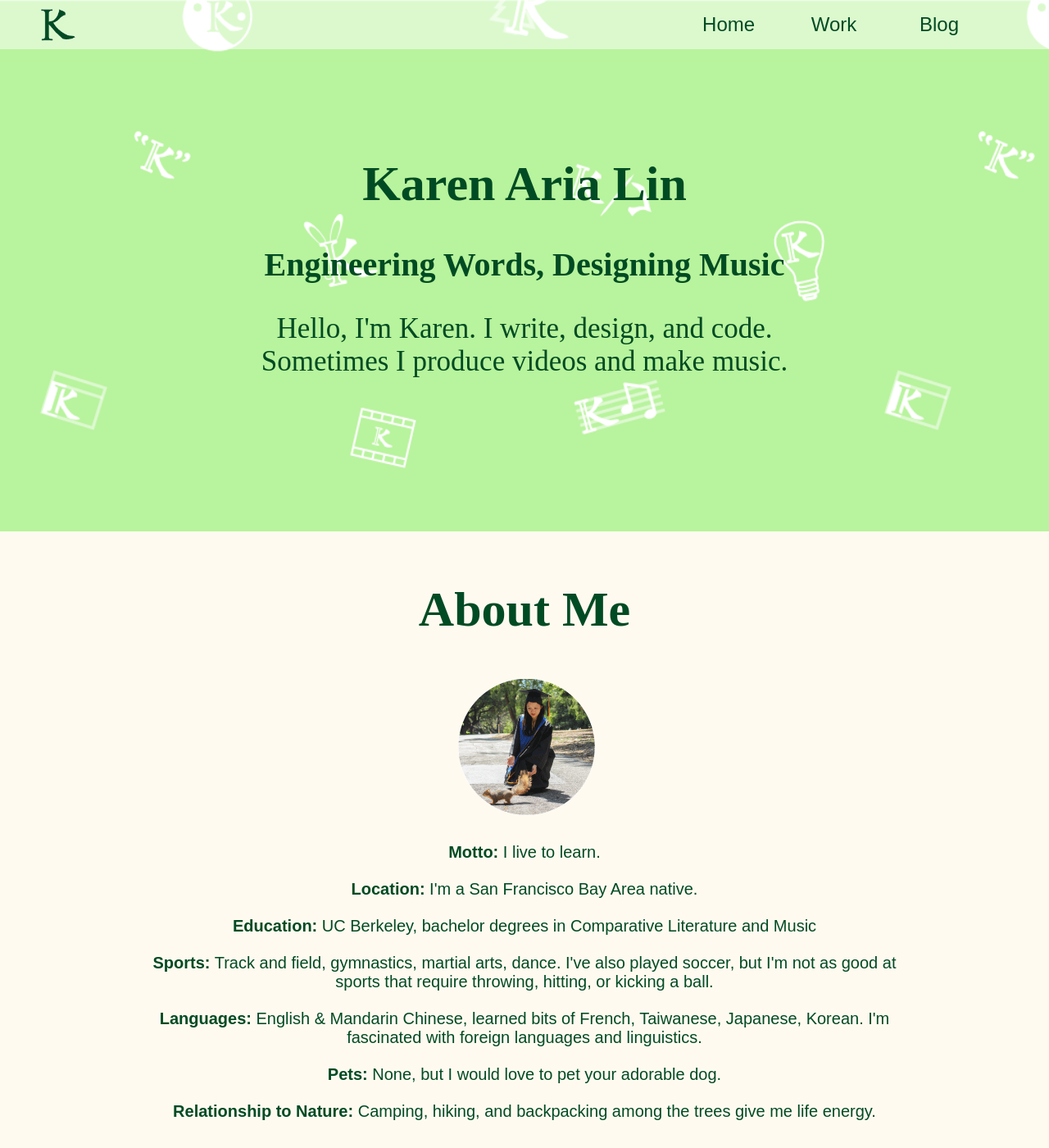
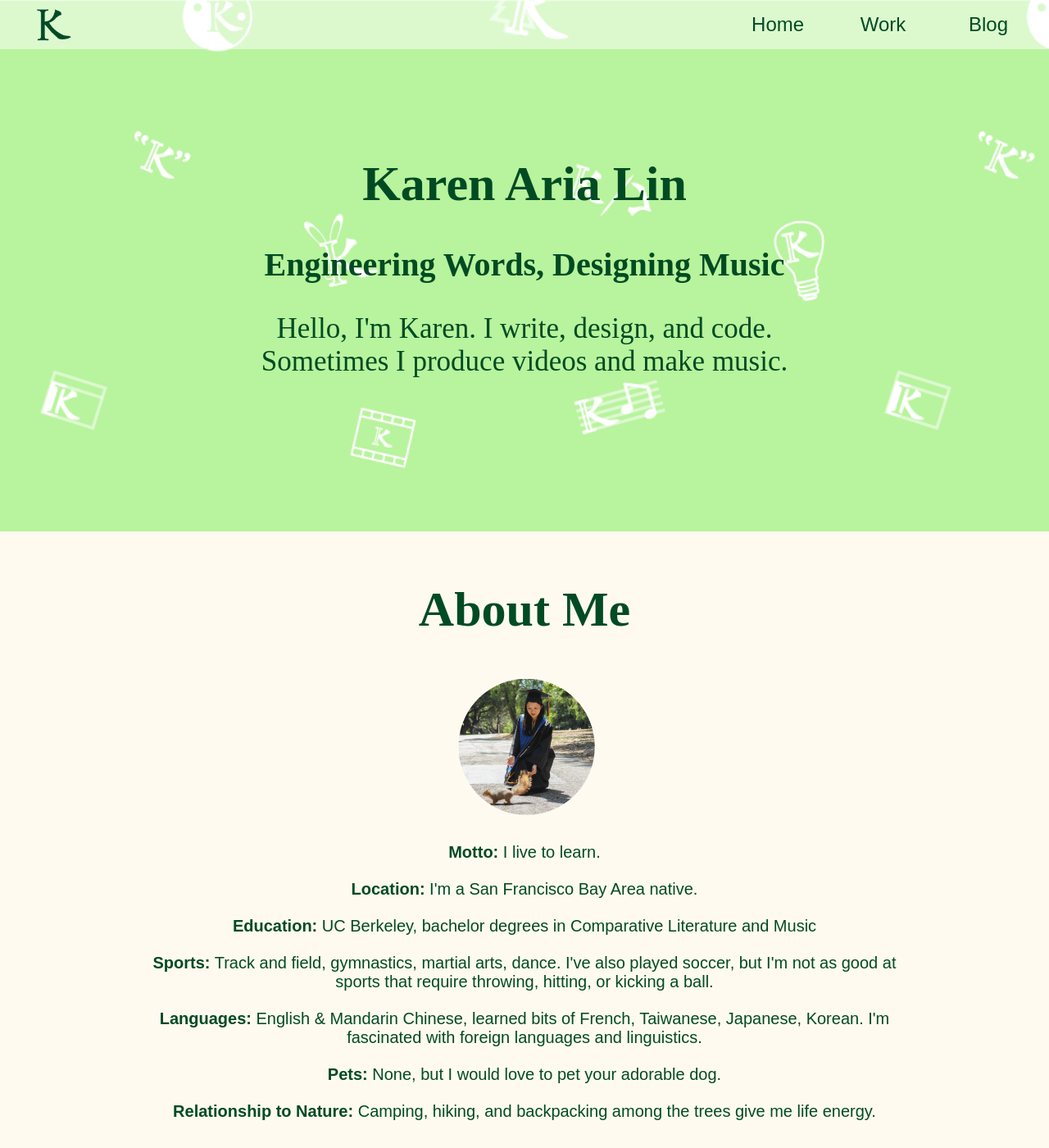
Before and after one commit to karenarialin/karenarialin.github.io, a Jekyll site: the page built from index.md, in a window 1280 px wide and 1400 px high. Shown: the whole window at 82% size. Built offline with Jekyll 4.4.1, drawn with Linux system fonts in a browser that asks for light colours; nearby versions of some CDN libraries; some web fonts are replaced.

Commit message:
Responsive navigation fixes

```diff
--- a/css/main.css
+++ b/css/main.css
@@ -63,7 +63,7 @@ body {
     float: left;
     background-image:url(images/Personal_logo_green.gif);
     background-size: 100% 100%;
-    margin-left: 20px;
+    margin-left: 10px;
 
 }
 
@@ -161,7 +161,7 @@ h1 {
 
 .nav-wrapper {
     float: right;
-    margin-right: 70px;
+    margin-right: 10px;
     padding-top: 10px;
 }
 
```
Also changed, not shown: README.md.
